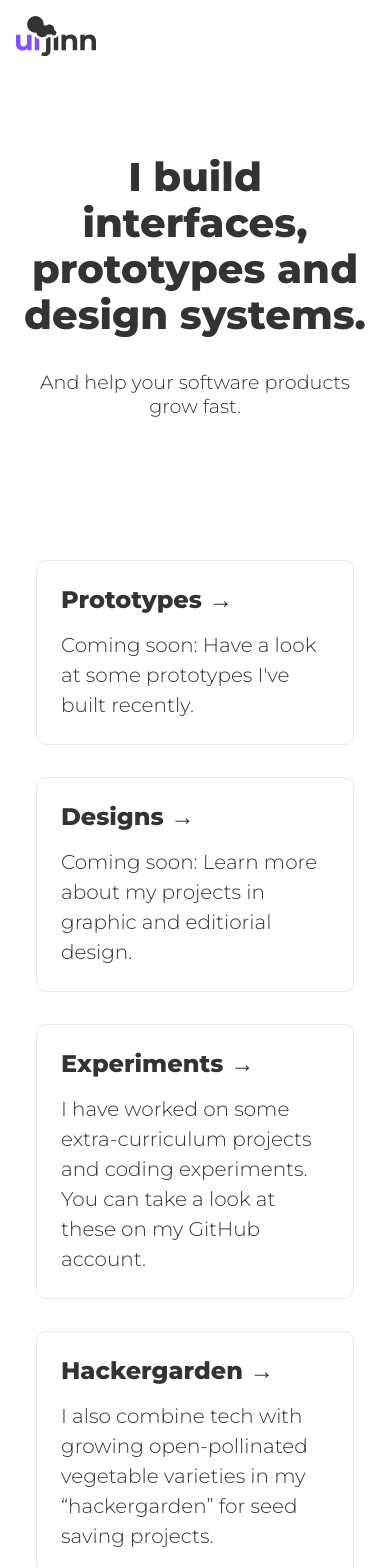
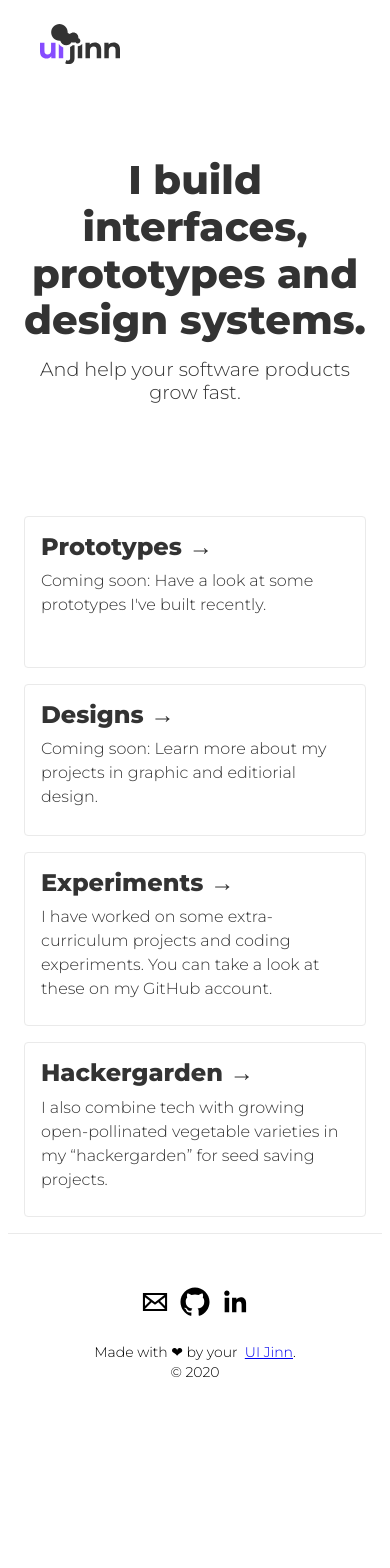
Before and after one commit to Codilot/nextjs-portfolio, a Next.js app: page / in a window 390 px wide. Shown: the top 1568 px of the page. After the commit the page ends 1422 px from the top, so only its background shows below. Built offline with nearby package versions, Linux system fonts and the light colour scheme.

Commit message:
Add mui theme

```diff
--- a/components/Footer/index.js
+++ b/components/Footer/index.js
@@ -1,4 +1,6 @@
 import styles from './Footer.module.scss'
+import Typography from '@mui/material/Typography'
+import Box from '@mui/material/Box'
 
 const Footer = () => (
     <footer className={styles.footer}>
@@ -41,7 +43,7 @@ const Footer = () => (
                 </li>
             </ul>
         </div>
-        <p className={styles.imprint}>
+        <Typography variant="body2" align="center">
             Made with &#10084; by your &nbsp;
             <a
                 href="https://www.linkedin.com/in/madebyeve/"
@@ -53,7 +55,7 @@ const Footer = () => (
             .
             <br />
             &copy; 2020
-        </p>
+        </Typography>
     </footer>
 )
 
--- a/components/Head/index.js
+++ b/components/Head/index.js
@@ -19,6 +19,7 @@ const HeadComp = () => (
             key="title"
         />
         <link rel="icon" href="/favicon.ico" />
+        <link href="https://fonts.googleapis.com/css2?family=Montserrat:wght@300;800&display=swap" rel="stylesheet"></link>
     </Head>
 )
 
--- a/components/Hero/Hero.module.scss
+++ /dev/null
@@ -1,29 +0,0 @@
-@import '../../styles/breakpoints.scss';
-@import '../../styles/spaces.scss';
-.hero {
-    display: flex;
-    flex-direction: column;
-    justify-content: center;
-    text-align: center;
-    min-height: 400px;
-    @media (min-width: $breakpoint-sm) {
-        min-height: 550px;
-    }
-    &__title {
-        margin: 0;
-        font-size: 2.5rem;
-        line-height: 1.15;
-        @media (min-width: $breakpoint-sm) {
-            line-height: 1.15;
-            font-size: 4rem;
-        }
-    }
-    &__description {
-        margin-top: $space * 4;
-        font-size: 1.2rem;
-        @media only screen and (min-width: $breakpoint-sm) {
-            font-size: 1.5rem;
-            line-height: 1.5;
-        }
-    }
-}
--- a/components/Hero/index.js
+++ b/components/Hero/index.js
@@ -1,17 +1,54 @@
-import styles from './Hero.module.scss'
+import Typography from '@mui/material/Typography'
+import Box from '@mui/material/Box'
 
 const Hero = () => {
+    const headlineStyles = {
+        fontWeight: 900,
+        fontSize: '2.5rem',
+        color: 'text.primary',
+        sm: {
+            lineHeight: 1.15,
+            fontSize: '4rem',
+        },
+    }
+    const sublineStyles = {
+        fontSize: '1.2rem',
+        color: 'text.primary',
+        sm: {
+            lineHeight: 1.5,
+            fontSize: '1.5rem',
+        },
+    }
+    const boxStyles = {
+        display: 'flex',
+        flexDirection: 'column',
+        justifyContent: 'center',
+        minHeight: '400px',
+    }
+
     return (
-        <div className={styles.hero}>
-            <h1 className={styles.hero__title}>
+        <Box sx={boxStyles}>
+            <Typography
+                sx={headlineStyles}
+                variant="h1"
+                component="h1"
+                gutterBottom
+                align="center"
+            >
                 I build interfaces, <br />
                 prototypes and design systems.
-            </h1>
+            </Typography>
 
-            <p className={styles.hero__description}>
+            <Typography
+                sx={sublineStyles}
+                variant="h2"
+                gutterBottom
+                component="h2"
+                align="center"
+            >
                 And help your software products grow fast.
-            </p>
-        </div>
+            </Typography>
+        </Box>
     )
 }
 
--- /dev/null
+++ b/components/HeroDetails/index.js
@@ -0,0 +1,16 @@
+import Grid from '@mui/material/Grid'
+
+const HeroDetails = () => {
+    return (
+        <Grid container spacing={2}>
+            <Grid item xs={12} sm={6}>
+                left
+            </Grid>
+            <Grid  item xs={12} sm={6}>
+                right
+            </Grid>
+        </Grid>
+    )
+}
+
+export default HeroDetails
--- a/package.json
+++ b/package.json
@@ -9,6 +9,8 @@
     "lint": "next lint"
   },
   "dependencies": {
+    "@emotion/react": "^11.7.0",
+    "@emotion/styled": "^11.6.0",
     "@mui/material": "^5.2.2",
     "eslint-config-next": "^12.0.4",
     "eslint-plugin-prettier": "^4.0.0",
--- a/pages/index.js
+++ b/pages/index.js
@@ -1,133 +1,165 @@
 import Head from '../components/Head'
 import Logo from '../components/Logo'
 import Hero from '../components/Hero'
+import HeroDetails from '../components/HeroDetails'
 import Footer from '../components/Footer'
+import Container from '@mui/material/Container'
+import Grid from '@mui/material/Grid'
+import Card from '@mui/material/Card'
+import CardContent from '@mui/material/CardContent'
+import Link from '@mui/material/Link'
+import Typography from '@mui/material/Typography'
+import { ThemeProvider, createTheme } from '@mui/material/styles'
+
+const theme = createTheme({
+    palette: {
+        primary: {
+            main: '#864cff',
+        },
+        text: {
+            primary: '#333333',
+        },
+    },
+    typography: {
+        fontFamily: [
+            '"Montserrat"',
+            'Roboto',
+            '"Helvetica Neue"',
+            'sans-serif',
+        ].join(','),
+        fontWeightRegular: 300,
+        fontWeightMedium: 900,
+        fontWeightBold: 900,
+    },
+})
+const linkStyles = {
+    textDecoration : "none"
+}
+const cardStyles = {
+    color: 'text.primary',
+    border: '1px solid #eaeaea',
+    borderRadius: '4px',
+    transition: `color 0.15s ease, border-color 0.15s ease`,
+    minHeight: "150px",
+    ":hover": {
+        color: 'primary.main',
+        borderColor: 'primary.main',
+    },
+    ":focus": {
+        color: 'primary.main',
+        borderColor: 'primary.main',
+    },
+    ":active": {
+        color: 'primary.main',
+        borderColor: 'primary.main',
+    },
+    '& h3': {
+        fontSize: "1.5rem",
+        fontWeight: 900
+    },
+}
 
 export default function Home() {
     return (
-        <div className="container">
+        <ThemeProvider theme={theme}>
             <Head />
-            <Logo />
-            <main>
+            <Container maxWidth="lg">
+                <Logo />
                 <Hero />
-                <div className="grid">
-                    <a href="#" className="card">
-                        <h3>Prototypes &rarr;</h3>
-                        <p>
-                            Coming soon: Have a look at some prototypes I've
-                            built recently.
-                        </p>
-                    </a>
 
-                    <a href="#" className="card">
-                        <h3>Designs &rarr;</h3>
-                        <p>
-                            Coming soon: Learn more about my projects in graphic
-                            and editiorial design.
-                        </p>
-                    </a>
-
-                    <a href="https://github.com/Codilot" className="card">
-                        <h3>Experiments &rarr;</h3>
-                        <p>
-                            I have worked on some extra-curriculum projects and
-                            coding experiments. You can take a look at these on
-                            my GitHub account.
-                        </p>
-                    </a>
-
-                    <a href="https://github.com/Codilot" className="card">
-                        <h3>Hackergarden &rarr;</h3>
-                        <p>
-                            I also combine tech with growing open-pollinated
-                            vegetable varieties in my “hackergarden” for seed
-                            saving projects.
-                        </p>
-                    </a>
-                </div>
-            </main>
+                <Grid container spacing={2} sx={{ my: 2 }}>
+                    <Grid item xs={12} sm={6}>
+                        <Link href="#" rel="noreferrer" sx={linkStyles}>
+                            <Card variant="outlined" sx={cardStyles}>
+                                <CardContent>
+                                    <Typography
+                                        variant="h3"
+                                        component="h3"
+                                        gutterBottom
+                                    >
+                                        Prototypes &rarr;
+                                    </Typography>
+                                    <Typography variant="body1">
+                                        Coming soon: Have a look at some
+                                        prototypes I've built recently.
+                                    </Typography>
+                                </CardContent>
+                            </Card>
+                        </Link>
+                    </Grid>
+                    <Grid item xs={12} sm={6}>
+                        <Link href="#" rel="noreferrer" sx={linkStyles}>
+                            <Card variant="outlined" sx={cardStyles}>
+                                <CardContent>
+                                    <Typography
+                                        variant="h3"
+                                        component="h3"
+                                        gutterBottom
+                                    >
+                                        Designs &rarr;
+                                    </Typography>
+                                    <Typography variant="body1">
+                                        Coming soon: Learn more about my
+                                        projects in graphic and editiorial
+                                        design.
+                                    </Typography>
+                                </CardContent>
+                            </Card>
+                        </Link>
+                    </Grid>
+                    <Grid item xs={12} sm={6}>
+                        <Link
+                            href="https://github.com/Codilot"
+                            rel="noreferrer"
+                            sx={linkStyles}
+                        >
+                            <Card variant="outlined" sx={cardStyles}>
+                                <CardContent>
+                                    <Typography
+                                        variant="h3"
+                                        component="h3"
+                                        gutterBottom
+                                    >
+                                        Experiments &rarr;
+                                    </Typography>
+                                    <Typography variant="body1">
+                                        I have worked on some extra-curriculum
+                                        projects and coding experiments. You can
+                                        take a look at these on my GitHub
+                                        account.
+                                    </Typography>
+                                </CardContent>
+                            </Card>
+                        </Link>
+                    </Grid>
+                    <Grid item xs={12} sm={6}>
+                        <Link
+                            href="https://github.com/Codilot"
+                            rel="noreferrer"
+                            sx={linkStyles}
+                        >
+                            <Card variant="outlined" sx={cardStyles}>
+                                <CardContent>
+                                    <Typography
+                                        variant="h3"
+                                        component="h3"
+                                        gutterBottom
+                                    >
+                                        Hackergarden &rarr;
+                                    </Typography>
+                                    <Typography variant="body1">
+                                        I also combine tech with growing
+                                        open-pollinated vegetable varieties in
+                                        my “hackergarden” for seed saving
+                                        projects.
+                                    </Typography>
+                                </CardContent>
+                            </Card>
+                        </Link>
+                    </Grid>
+                </Grid>
+            </Container>
             <Footer />
-
-            <style jsx>{`
-                .container {
-                    min-height: 100vh;
-                }
-
-                main {
-                    padding: 20px;
-                    flex: 1;
-                    display: flex;
-                    flex-direction: column;
-                    justify-content: center;
-                    align-items: center;
-                }
-
-                a {
-                    color: #864cff;
-                    text-decoration: none;
-                }
-                .grid {
-                    display: flex;
-                    align-items: center;
-                    justify-content: center;
-                    flex-wrap: wrap;
-
-                    max-width: 800px;
-                    margin-top: 3rem;
-                }
-
-                .card {
-                    margin: 1rem;
-                    flex-basis: 45%;
-                    padding: 1.5rem;
-                    text-align: left;
-                    color: inherit;
-                    text-decoration: none;
-                    border: 1px solid #eaeaea;
-                    border-radius: 10px;
-                    transition: color 0.15s ease, border-color 0.15s ease;
-                }
-
-                .card:hover,
-                .card:focus,
-                .card:active {
-                    color: #864cff;
-                    border-color: #864cff;
-                }
-
-                .card h3 {
-                    margin: 0 0 1rem 0;
-                    font-size: 1.5rem;
-                }
-
-                .card p {
-                    margin: 0;
-                    font-size: 1.25rem;
-                    line-height: 1.5;
-                }
-                @media (max-width: 600px) {
-                    .grid {
-                        width: 100%;
-                        flex-direction: column;
-                    }
-                }
-            `}</style>
-
-            <style jsx global>{`
-                @import url('https://fonts.googleapis.com/css2?family=Montserrat:wght@300;800&display=swap');
-
-                html,
-                body {
-                    padding: 0;
-                    margin: 0;
-                    font-family: 'Montserrat', sans-serif;
-                    color: #333333;
-                }
-
-                * {
-                    box-sizing: border-box;
-                }
-            `}</style>
-        </div>
+        </ThemeProvider>
     )
 }
```
Also changed, not shown: .eslintrc.json, 1 other file (tests, documents, lock files or other folders).
